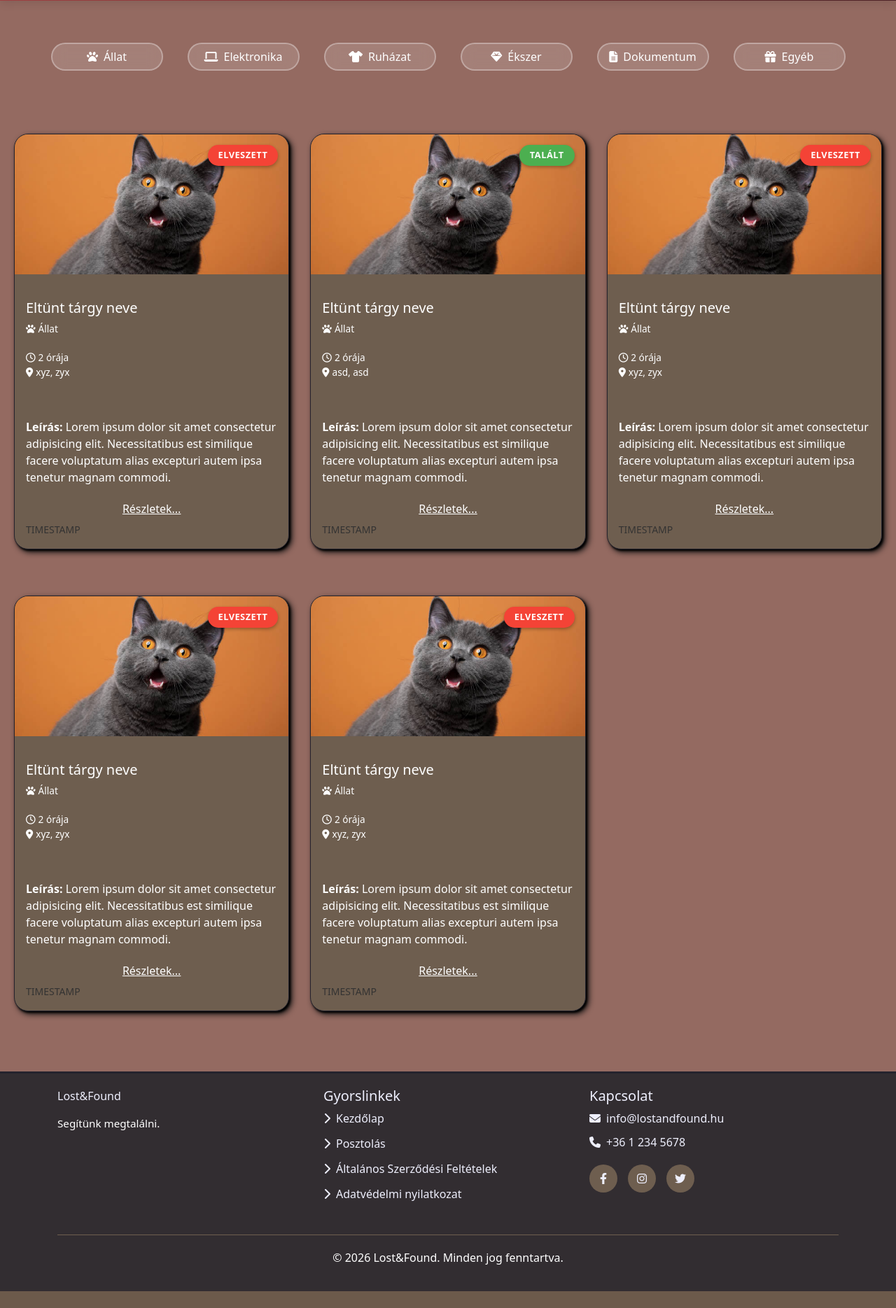
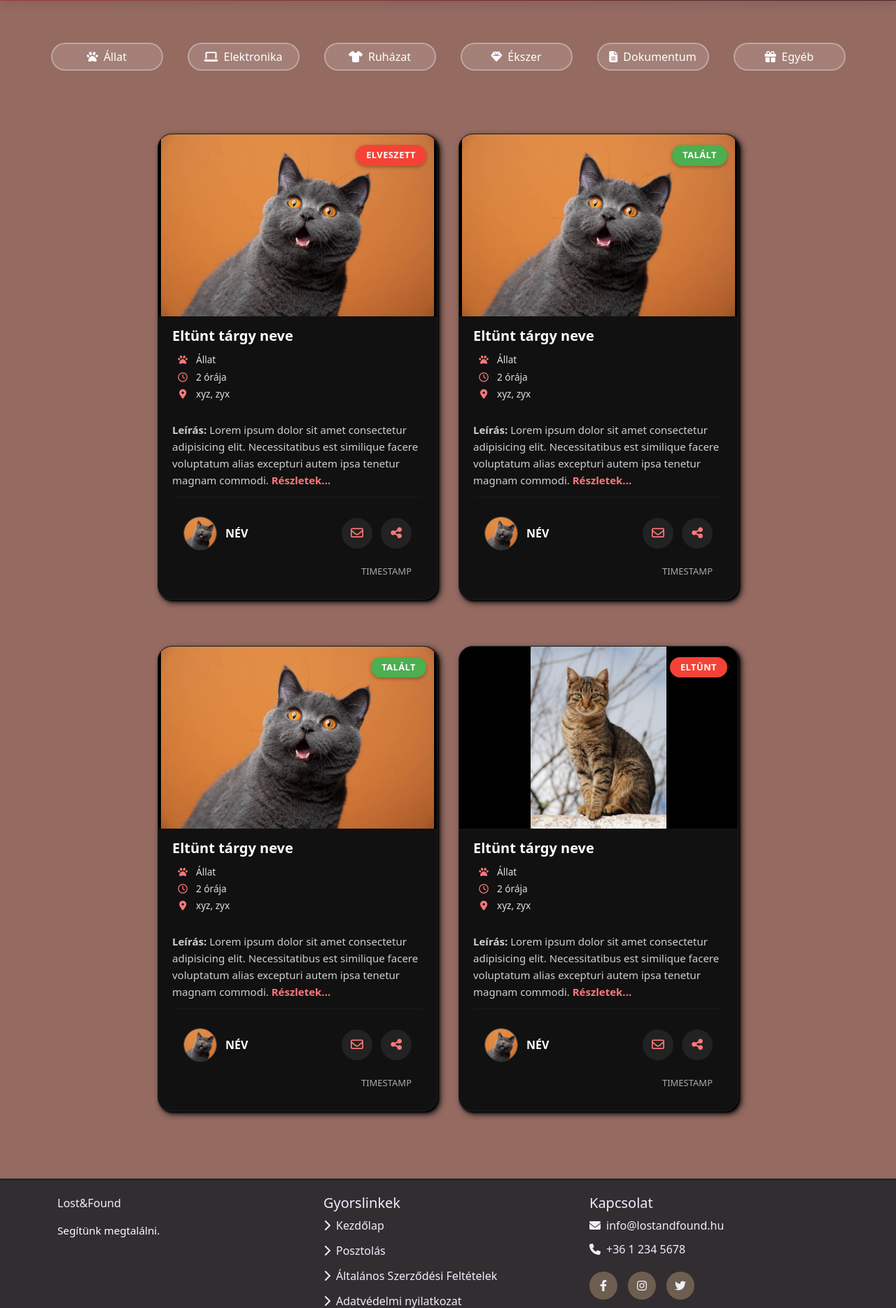
Before and after one commit to NagyRekaLaura/elveszett-targyak, a Flask app: page / in a window 1280 px wide. Shown: the part 408-2277 px from the top of the page at 70% size. Before the commit the page ends 2253 px from the top, so only its background shows below. Run offline with Flask 3, Linux system fonts and the light colour scheme; data that the repository does not hold is empty; some libraries are stand-ins or nearby versions.

Commit message:
poszt kártyák átalakitva /válzotatás alatt/

```diff
--- a/static/css/style.css
+++ b/static/css/style.css
@@ -195,49 +195,42 @@
 /* ==================== */
 .card-container {
     display: grid;
-    grid-template-columns: repeat(auto-fit, minmax(340px, 1fr));
+    grid-template-columns: repeat(auto-fit, 400px);
     gap: 30px;
     padding: 20px;
-    margin: 0 0 30px 0;
+    justify-content: center;
+    max-width: 1480px;
+    margin: 0 auto 60px;
 }
 
 .card {
-    background-color: var(--item-color);
-    color: var(--item-text-color);
-    border: 1px solid var(--card-border-color);
+    width: 400px;
+    background-color: #111111;
+    color: #e0e0e0;
+    border: 1px solid #222222;
     border-radius: 20px;
     overflow: hidden;
-    display: flex;
-    flex-direction: column;
-    transform: translateY(0px);
     box-shadow: 2px 2px 3px #000000, 4px 4px 8px #111111;
-    width: 100%;
     margin-top: 20px;
-    max-width: 600px;
+    transition: all 0.35s ease-in-out;
 }
 
 .card:hover {
-    transition: .35s ease-in-out;
-    transform: translateY(-10px);
-    box-shadow: 8px 8px 18px #000000, 12px 12px 16px #111111;
-}
-
-.card-body {
-    flex-grow: 1;
-    display: flex;
-    flex-direction: column;
+    transform: translateY(-5px);
+    box-shadow: 4px 4px 9px #000000, 6px 6px 8px #111111;
 }
 
 .card-image {
+    background-color: #000000;
     position: relative;
-    height: 200px;
+    height: 260px;
     overflow: hidden;
 }
 
 .card img {
-    height: 100%;
-    width: 100%;
-    object-fit: cover;
+    max-width: 100%;
+    max-height: 100%;
+    object-fit: contain;
 }
 
 .card-badge {
@@ -262,23 +255,126 @@
     background-color: var(--lost-color);
 }
 
+.card-body {
+    padding: 16px 20px 20px;
+    display: flex;
+    flex-direction: column;
+    gap: 12px;
+}
+
 .info {
     display: flex;
     flex-direction: column;
+    gap: 4px;
+    font-size: 0.85rem;
+    margin: 0;
+}
+
+.card-title {
+    font-size: 20px;
+    font-weight: 700;
+    color: #ffffff;
+}
+
+.card-category i,
+.card-time i,
+.card-location i {
+    margin-right: 8px;
+    width: 30px;
+    text-align: center;
+    color: #ff7878;
+}
+
+.card-text {
+    font-size: 15px;
+    line-height: 24px;
+    color: #d0d0d0;
+    margin: 0;
+}
+
+.text-end {
+    color: #ff7878;
+    font-weight: 600;
+    cursor: pointer;
+    text-decoration: none;
+}
+
+.text-end:hover {
+    text-decoration: underline;
+}
+
+.divider {
+    border: none;
+    border-top: 1px solid #333333;
+    margin: 0;
+}
+
+.card-footer {
+    display: flex;
+    flex-direction: column;
+    gap: 10px;
+    margin-top: 6px;
+}
+
+.user-info {
+    display: flex;
+    align-items: center;
     justify-content: space-between;
-    margin: 20px 0;
-    font-size: 0.85rem;
-}
-
-.text-end {
-    color: var(--item-text-color);
+    flex-wrap: wrap;
+    gap: 12px;
+}
+
+.post-profile-pic {
+    width: 48px;
+    height: 48px;
+    border-radius: 50%;
+    border: 1px solid #444444;
+    overflow: hidden;
+}
+
+.post-profile-pic img {
+    width: 100%;
+    height: 100%;
+    object-fit: cover;
+    object-position: center;
+}
+
+.username {
+    font-weight: 600;
+    font-size: 16px;
+    color: #ffffff;
+    flex: 1;
+    min-width: 0;
+}
+
+.actions {
+    display: flex;
+    gap: 12px;
+}
+
+.btn-action {
+    width: 44px;
+    height: 44px;
+    border-radius: 50%;
     border: none;
-    text-decoration: underline;
+    background: #222222;
+    color: #ff7878;
+    font-size: 18px;
     cursor: pointer;
-    padding: 5px;
-    margin: auto;
-}
-
+    transition: all 0.25s ease;
+}
+
+.btn-action:hover {
+    background: #333333;
+}
+
+.card-text small.date {
+    color: #aaaaaa;
+    font-size: 13px;
+    text-align: right;
+    display: block;
+    margin-top: 8px;
+}
 /* ==================== */
 /* Modal/FŐ */
 /* ==================== */
--- a/templates/home.html
+++ b/templates/home.html
@@ -118,100 +118,140 @@
     <div class="card-body">
         <div class="info">
             <h5 class="card-title">Eltünt tárgy neve</h5>
-                    <span class="card-category"><i class="fas fa-paw me-1"></i>Állat</span><br>
+            <span class="card-category"><i class="fas fa-paw me-1"></i>Állat</span>
             <span class="card-time"><i class="far fa-clock me-1"></i>2 órája</span>
-                    <p class="card-location"><i class="fas fa-map-marker-alt me-1"></i>xyz, zyx</p><br>
+            <p class="card-location"><i class="fas fa-map-marker-alt me-1"></i>xyz, zyx</p>
         </div>
         <p class="card-text"><strong> Leírás: </strong>Lorem ipsum dolor sit amet consectetur adipisicing
             elit. Necessitatibus est similique facere voluptatum alias excepturi autem ipsa tenetur magnam
-                    commodi.</p>
-                <p class="text-end">Részletek...</p>
+            commodi.
+            <span class="text-end">Részletek...</span>
+        </p>
 
-                <p class="card-text"><small class="text-body-secondary">TIMESTAMP</small></p>
+        <hr class="divider">
+
+        <div class="card-footer">
+            <div class="user-info">
+                    <div class="post-profile-pic">
+                        <img src="{{ url_for('static', filename='attachments/cat.jpg') }}" alt="Felhasználó profilképe">
+                    </div>
+                <span class="username">NÉV</span>
+                <div class="actions">
+                    <button class="btn-action" aria-label="Üzenet"><i class="fa-regular fa-envelope"></i></i></button>
+                    <button class="btn-action" aria-label="Megosztás"><i class="fa-solid fa-share-nodes"></i></button>
                 </div>
             </div>
 
-        <div class="card mb-3">
-            <div class="card-image">
-                <img src="{{ url_for('static', filename='attachments/cat.jpg') }}" class="card-img-top" alt="...">
-                <span class="card-badge found">talált</span>
+            <p class="card-text"><small class="date">TIMESTAMP</small></p>
         </div>
-            <div class="card-body">
-                <div class="info">
-                    <h5 class="card-title">Eltünt tárgy neve</h5>
-                    <span class="card-category"><i class="fas fa-paw me-1"></i>Állat</span><br>
-                    <span class="card-time"><i class="far fa-clock me-1"></i>2 órája</span>
-                    <p class="card-location"><i class="fas fa-map-marker-alt me-1"></i>asd, asd</p><br>
-                </div>
-                <p class="card-text"><strong> Leírás: </strong>Lorem ipsum dolor sit amet consectetur adipisicing
-                    elit. Necessitatibus est similique facere voluptatum alias excepturi autem ipsa tenetur magnam
-                    commodi.</p>
-                <p class="text-end">Részletek...</p>
-
-                <p class="card-text"><small class="text-body-secondary">TIMESTAMP</small></p>
     </div>
 </div>
 <div class="card mb-3">
     <div class="card-image">
         <img src="{{ url_for('static', filename='attachments/cat.jpg') }}" class="card-img-top" alt="...">
-                <span class="card-badge lost">Elveszett</span>
+        <span class="card-badge found">Talált</span>
     </div>
     <div class="card-body">
         <div class="info">
             <h5 class="card-title">Eltünt tárgy neve</h5>
-                    <span class="card-category"><i class="fas fa-paw me-1"></i>Állat</span><br>
+            <span class="card-category"><i class="fas fa-paw me-1"></i>Állat</span>
             <span class="card-time"><i class="far fa-clock me-1"></i>2 órája</span>
-                    <p class="card-location"><i class="fas fa-map-marker-alt me-1"></i>xyz, zyx</p><br>
+            <p class="card-location"><i class="fas fa-map-marker-alt me-1"></i>xyz, zyx</p>
         </div>
         <p class="card-text"><strong> Leírás: </strong>Lorem ipsum dolor sit amet consectetur adipisicing
             elit. Necessitatibus est similique facere voluptatum alias excepturi autem ipsa tenetur magnam
-                    commodi.</p>
-                <p class="text-end">Részletek...</p>
+            commodi.
+            <span class="text-end">Részletek...</span>
+        </p>
 
-                <p class="card-text"><small class="text-body-secondary">TIMESTAMP</small></p>
+        <hr class="divider">
+
+        <div class="card-footer">
+            <div class="user-info">
+                    <div class="post-profile-pic">
+                        <img src="{{ url_for('static', filename='attachments/cat.jpg') }}" alt="Felhasználó profilképe">
+                    </div>
+                <span class="username">NÉV</span>
+                <div class="actions">
+                    <button class="btn-action" aria-label="Üzenet"><i class="fa-regular fa-envelope"></i></i></button>
+                    <button class="btn-action" aria-label="Megosztás"><i class="fa-solid fa-share-nodes"></i></button>
+                </div>
+            </div>
+
+            <p class="card-text"><small class="date">TIMESTAMP</small></p>
+        </div>
     </div>
 </div>
 <div class="card mb-3">
     <div class="card-image">
         <img src="{{ url_for('static', filename='attachments/cat.jpg') }}" class="card-img-top" alt="...">
-                <span class="card-badge lost">Elveszett</span>
+        <span class="card-badge found">Talált</span>
     </div>
     <div class="card-body">
         <div class="info">
             <h5 class="card-title">Eltünt tárgy neve</h5>
-                    <span class="card-category"><i class="fas fa-paw me-1"></i>Állat</span><br>
+            <span class="card-category"><i class="fas fa-paw me-1"></i>Állat</span>
             <span class="card-time"><i class="far fa-clock me-1"></i>2 órája</span>
-                    <p class="card-location"><i class="fas fa-map-marker-alt me-1"></i>xyz, zyx</p><br>
+            <p class="card-location"><i class="fas fa-map-marker-alt me-1"></i>xyz, zyx</p>
         </div>
         <p class="card-text"><strong> Leírás: </strong>Lorem ipsum dolor sit amet consectetur adipisicing
             elit. Necessitatibus est similique facere voluptatum alias excepturi autem ipsa tenetur magnam
-                    commodi.</p>
-                <p class="text-end">Részletek...</p>
+            commodi.
+            <span class="text-end">Részletek...</span>
+        </p>
 
-                <p class="card-text"><small class="text-body-secondary">TIMESTAMP</small></p>
+        <hr class="divider">
+
+        <div class="card-footer">
+            <div class="user-info">
+                    <div class="post-profile-pic">
+                        <img src="{{ url_for('static', filename='attachments/cat.jpg') }}" alt="Felhasználó profilképe">
+                    </div>
+                <span class="username">NÉV</span>
+                <div class="actions">
+                    <button class="btn-action" aria-label="Üzenet"><i class="fa-regular fa-envelope"></i></i></button>
+                    <button class="btn-action" aria-label="Megosztás"><i class="fa-solid fa-share-nodes"></i></button>
                 </div>
             </div>
 
+            <p class="card-text"><small class="date">TIMESTAMP</small></p>
+        </div>
+    </div>
+</div>
 <div class="card mb-3">
     <div class="card-image">
-            <img src="{{ url_for('static', filename='attachments/cat.jpg') }}" class="card-img-top" alt="...">
-            <span class="card-badge lost">Elveszett</span>
+        <img src="{{ url_for('static', filename='attachments/cat2.jpg') }}" class="card-img-top" alt="...">
+        <span class="card-badge lost">Eltünt</span>
     </div>
     <div class="card-body">
         <div class="info">
             <h5 class="card-title">Eltünt tárgy neve</h5>
-                <span class="card-category"><i class="fas fa-paw me-1"></i>Állat</span><br>
+            <span class="card-category"><i class="fas fa-paw me-1"></i>Állat</span>
             <span class="card-time"><i class="far fa-clock me-1"></i>2 órája</span>
-                <p class="card-location"><i class="fas fa-map-marker-alt me-1"></i>xyz, zyx</p><br>
+            <p class="card-location"><i class="fas fa-map-marker-alt me-1"></i>xyz, zyx</p>
         </div>
         <p class="card-text"><strong> Leírás: </strong>Lorem ipsum dolor sit amet consectetur adipisicing
             elit. Necessitatibus est similique facere voluptatum alias excepturi autem ipsa tenetur magnam
-                commodi.</p>
-            <p class="text-end">Részletek...</p>
+            commodi.
+            <span class="text-end">Részletek...</span>
+        </p>
 
-            <p class="card-text"><small class="text-body-secondary">TIMESTAMP</small></p>
+        <hr class="divider">
+
+        <div class="card-footer">
+            <div class="user-info">
+                    <div class="post-profile-pic">
+                        <img src="{{ url_for('static', filename='attachments/cat.jpg') }}" alt="Felhasználó profilképe">
+                    </div>
+                <span class="username">NÉV</span>
+                <div class="actions">
+                    <button class="btn-action" aria-label="Üzenet"><i class="fa-regular fa-envelope"></i></i></button>
+                    <button class="btn-action" aria-label="Megosztás"><i class="fa-solid fa-share-nodes"></i></button>
+                </div>
+            </div>
+            <p class="card-text"><small class="date">TIMESTAMP</small></p>
         </div>
     </div>
 </div>
-
+</div>
 {% endblock %}
```
Also changed, not shown: static/attachments/cat2.jpg (added). Lines whose indentation alone changed are shown as unchanged.
